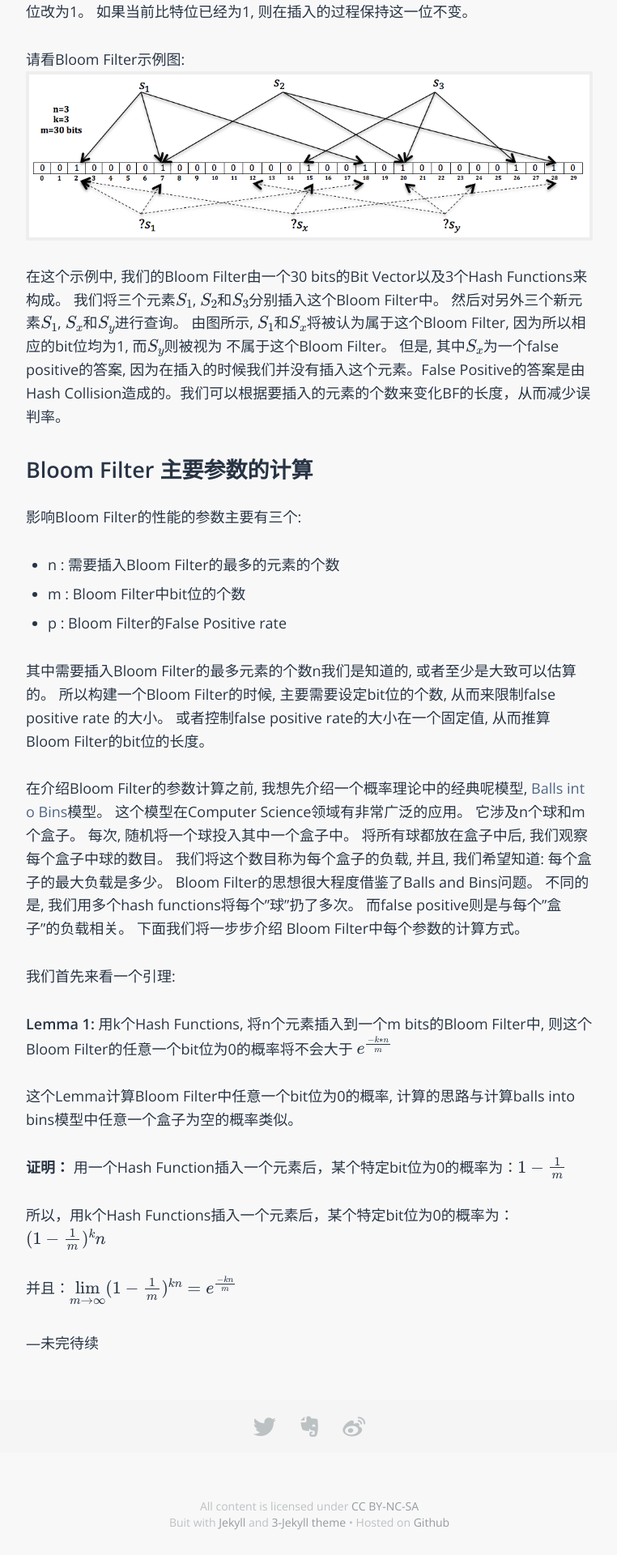
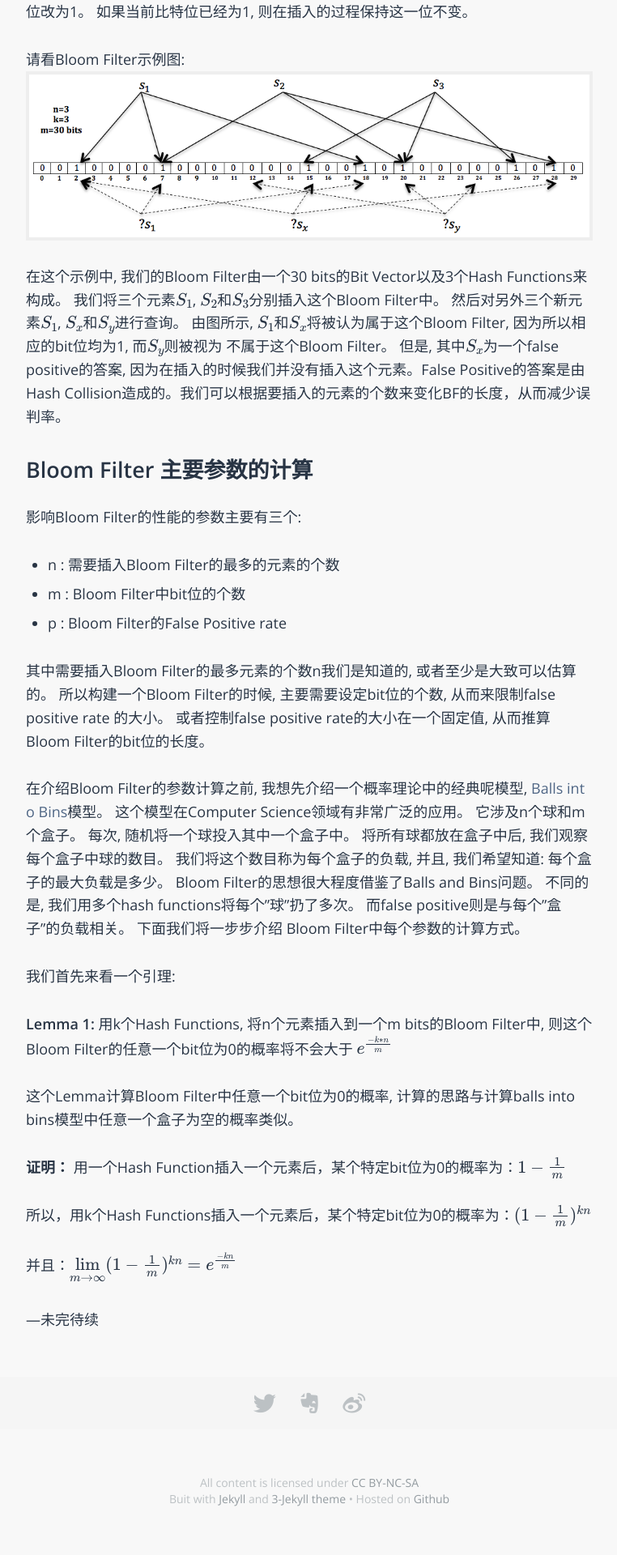
Before and after one commit to sophiesongge/sophiesongge.github.io, a Jekyll site: the page built from _posts/2016-09-06-bloom-filter.markdown, in a window 1280 px wide. Shown: the part 1116-3036 px from the top of the page at 81% size, without its empty margins (258-1020 px from the left). Built offline with Jekyll 4.4.1, drawn with Linux system fonts in a browser that asks for light colours; some web fonts are replaced; formulas are drawn with MathJax 3.

```diff
--- a/_posts/2016-09-06-bloom-filter.markdown
+++ b/_posts/2016-09-06-bloom-filter.markdown
@@ -66,7 +66,7 @@ Bloom Filter中每个参数的计算方式。
 **证明：**
 用一个Hash Function插入一个元素后，某个特定bit位为0的概率为：$1 - \frac{1}{m}$
 
-所以，用k个Hash Functions插入一个元素后，某个特定bit位为0的概率为：$(1 - \frac{1}{m})^kn$
+所以，用k个Hash Functions插入一个元素后，某个特定bit位为0的概率为：$(1 - \frac{1}{m})^{kn}$
 
 并且：$\lim\limits_{m\to\infty}(1-\frac{1}{m})^{kn}=e^{\frac{-kn}{m}}$
 
```
